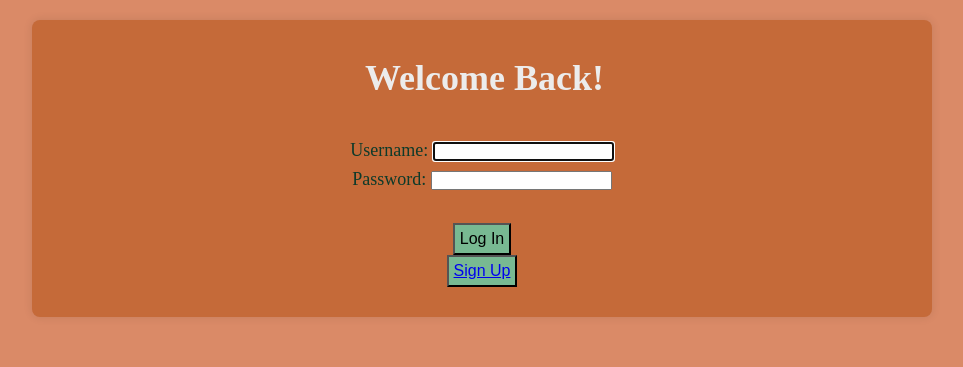
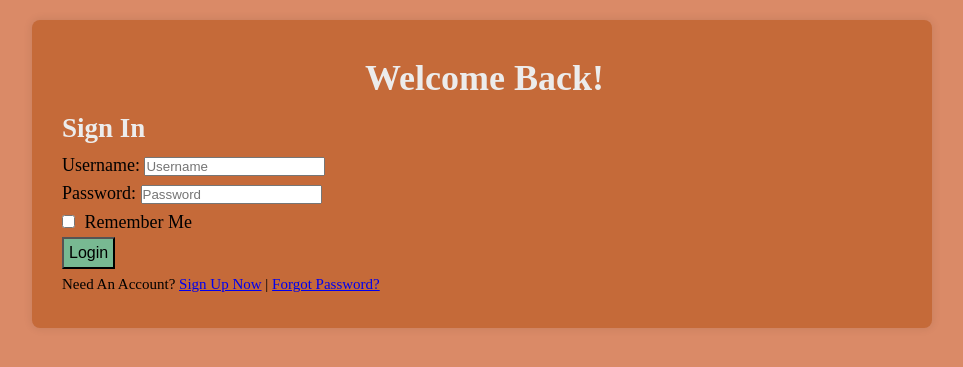
Before and after one commit to alexb544/team2-coppertail-website, a Django app: page /login/ in a window 1280 px wide. Shown: the part 192-559 px from the top of the page, without its empty margins (158-1121 px from the left). Run offline with Django 5.2, Linux system fonts and the light colour scheme.

Commit message:
Integrated dev branch changes with custom login, dog formset, and password reset logic

```diff
--- a/accounts/forms.py
+++ b/accounts/forms.py
@@ -1,5 +1,6 @@
 from django import forms
 from django.contrib.auth.forms import UserCreationForm
+from django.forms import inlineformset_factory
 from django.contrib.auth.models import User
 from .models import Profile, Dog
 
@@ -44,10 +45,26 @@ class DogForm(forms.ModelForm):
             "name": forms.TextInput(attrs={"class": "form-control"}),
             "breed": forms.TextInput(attrs={"class": "form-control"}),
             "age": forms.NumberInput(attrs={"class": "form-control"}),
+            "size": forms.TextInput(attrs={"class": "form-control"}),
             "notes": forms.Textarea(attrs={"rows": 2, "class": "form-control"}),
         }
 from django import forms
 from django.contrib.auth.forms import AuthenticationForm
+DogFormSet = inlineformset_factory(Profile, Dog, form=DogForm, extra=0, can_delete=True)
+class LoginForm(AuthenticationForm):
+    username = forms.CharField(
+        widget=forms.TextInput(attrs={
+            'placeholder': 'Username', # Your Placeholder
+            'class': 'form-control',
+        })
+    )
+    password = forms.CharField(
+        widget=forms.PasswordInput(attrs={
+            'placeholder': 'Password', # Your Placeholder
+            'class': 'form-control',
+            'id': 'password',
+        })
+    )
 
-class LoginForm(AuthenticationForm):
+
     remember_me = forms.BooleanField(required=False)
--- a/accounts/templates/accounts/base.html
+++ b/accounts/templates/accounts/base.html
@@ -61,7 +61,7 @@
 
 			<li> <a class="header-link" id="services" href="{% url 'accounts:services' %}">Services</a> </li>
 
-			<li> <a class="header-link" id="appointment" href="{% url 'booking_create' %}">Book Now</a> </li>
+			<li> <a class="header-link" id="appointment" href="{% url 'booking:booking_create' %}">Book Now</a> </li>
 			<li> <a class="header-link" id="contact">Contact Us</a> </li>
 
 			{% if user.is_authenticated %}
--- a/accounts/templates/accounts/login.html
+++ b/accounts/templates/accounts/login.html
@@ -8,6 +8,39 @@
     <h1>Welcome Back!</h1>
 </div>
 
+<div class="form-container">
+    <form method="POST">
+        {% csrf_token %}
+        <h2>Sign In</h2>
+
+        <div class="form-group mb-3">
+            {{ form.username.label_tag }}
+            {{ form.username }}
+        </div>
+
+        <div class="form-group mb-3">
+            {{ form.password.label_tag }}
+            {{ form.password }}
+        </div>
+
+        <div class="form-check mb-3 text-start">
+            {{ form.remember_me }}
+            <label class="form-check-label" for="id_remember_me" style="margin-left: 5px;">
+                Remember Me
+            </label>
+        </div>
+
+        <button class="button1" type="submit">Login</button>
+    </form>
+
+    <div class="border-top pt-3">
+        <small class="text-muted">
+            Need An Account? <a class="ml-2" href="{% url 'accounts:register' %}">Sign Up Now</a> |
+            <a href="{% url 'accounts:password_reset' %}">Forgot Password?</a>
+        </small>
+    </div>
+</div>
+<!--
 <div class = "login-content">
     <form method="post">
         <br>
@@ -20,5 +53,6 @@
         </button>
     </form>
 </div>
+-->
 
 {% endblock %}
--- /dev/null
+++ b/accounts/templates/password_reset_subject.txt
@@ -0,0 +1 @@
+Coppertail Website Password Reset
--- a/accounts/views.py
+++ b/accounts/views.py
@@ -18,6 +18,7 @@ from booking.models import Booking
 
 class CustomLoginView(LoginView):
     template_name = "accounts/login.html"
+    authentication_form = LoginForm
 
     def form_valid(self, form):
         remember_me = form.cleaned_data.get('remember_me')
```
Also changed, not shown: accounts/templates/accounts/logout.html (added, +12 -0 lines), accounts/templates/accounts/password_reset.html (added, +16 -0 lines), accounts/templates/accounts/password_reset_complete.html (added, +8 -0 lines), accounts/templates/accounts/password_reset_confirm.html (added, +34 -0 lines), accounts/templates/accounts/password_reset_email.html (added, +7 -0 lines), coppertail_website/settings.py (+8 -2 lines).
